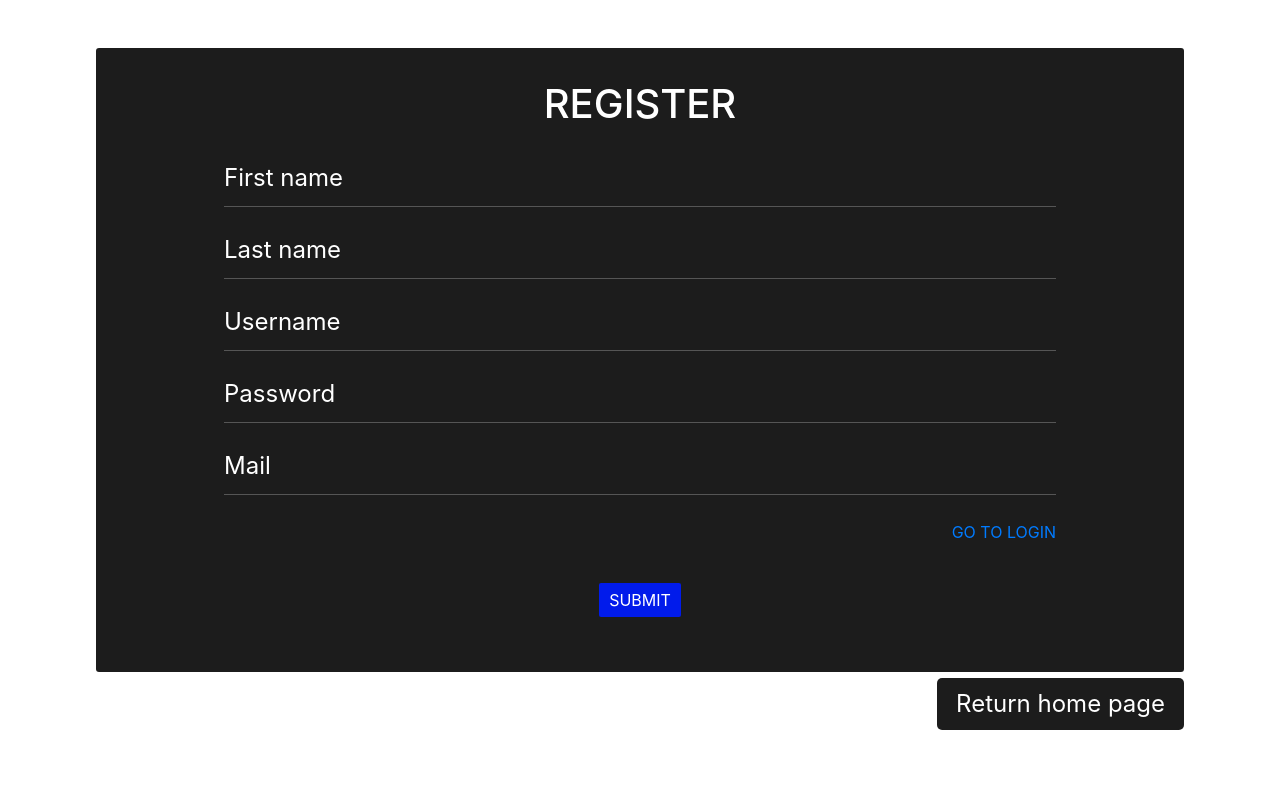
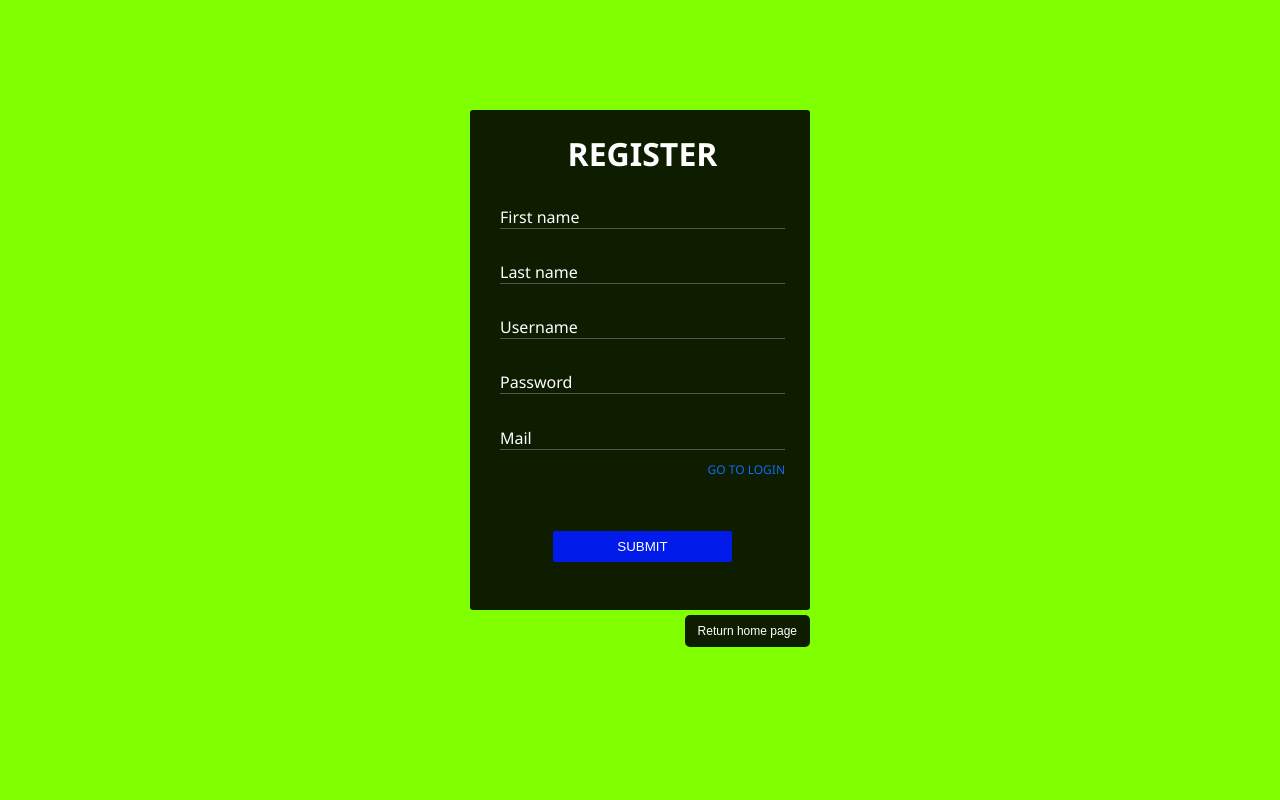
Before and after one commit to wilberpulido/Lista-de-tareas, a PHP site: page /view/registration.html in a window 1280 px wide. Run offline with PHP 8.4, Linux system fonts and the light colour scheme.

Commit message:
Arregle bien form de registro

```diff
--- a/style/form.css
+++ b/style/form.css
@@ -15,12 +15,18 @@
     height: 70%;
 }
 .formBoxRegister{
-    padding: 4vh 10vw;
+    padding: 20px 25px 30px 30px;
     width: 85%;
+    max-width: 340px;
+    height: 80%;
+    max-height: 500px;
     background-color: rgba(0, 0, 0, 0.89);
 }
 .formBoxLogin form{
     position: relative;
+    height: 100%;
+}
+.formBoxRegister form{
     height: 100%;
 }
 .formBoxLogin .form-container-login{
@@ -88,7 +94,7 @@
 }
 .btn-return-home a{
     color: white;
-    font-size: 3vh;
+    font-size: 12px;
 }
 .input-container-register{
 position: relative;
@@ -96,21 +102,27 @@ width: 100%;
 }
 .form-container-register{
     display: grid;
+    height: 100%;
     grid-template-columns: 100%;
-    grid-template-rows: repeat(6, 8vh) 5vh 10vh;
-    grid-row-gap: 1vh;
+    grid-template-rows: repeat(6, 10.833%) 10% 15%;
+    grid-row-gap: 1.43%;
+}
+.form-container-register div h2{
+    color: white;
+    text-align: center;
+    font-size: 4vh;
 }
 .input-container-register label{
-    position: relative;
+    position: absolute;
     color: white;
-    transition: all 0.5s ease-in-out;
     font-size: 3vh;
-    top:1vh;
+    bottom: 5px;
     z-index: 10;
+    transition: top 1s;
 }
 .input-container-register input{
     position: absolute;
-    top:2vh;
+    bottom: 5px;
     z-index: 20;
 }
 .input-container input,
@@ -140,7 +152,13 @@ width: 100%;
 }
 .link-login-register{
     position: relative;
-    margin-top: 1vh;
+    right: 0;
+}
+.link-login-register a{
+    position: absolute;
+    right: 0;
+    font-size: 12px;
+    color: rgb(18, 109, 245);
 }
 input:-webkit-autofill,
 input:-webkit-autofill:hover,
@@ -163,14 +181,13 @@ outline-color: transparent;
 	outline: none;
     border: 0;
     color: #fff;
-	padding:5px 10px;
+	padding:.5rem 1.5rem;
     text-transform:uppercase;
     border-radius:2px;
     cursor:pointer;
 }
-.text-center h2{
-    color: white;
-    font-size: 5vh;
+.form-container-register .btn-submit button{
+	padding:1vh 5vw;
 }
 #formContact{
     width: 90%;
@@ -316,7 +314,9 @@ font-weight: 500;
     }
 }
 @media only screen and (min-width: 480px){
-
+    .input-container-register label{
+        font-size: 16px;
+    }
     #formContact{
         width: 100%;
         display: grid;
--- a/style/style.css
+++ b/style/style.css
@@ -17,23 +17,39 @@
     background-color: rgb(37, 5, 250);
     border-radius: 20px;
   }
+body {
+    margin: 0;
+    font-family:"Segoe UI",Roboto,"Helvetica Neue",Arial,"Noto Sans",sans-serif,"Apple Color Emoji","Segoe UI Emoji","Segoe UI Symbol","Noto Color Emoji";
+    font-size: 1rem;
+    font-weight: 400;
+    line-height: 1.5;
+}
 .contenedor{
+    position: relative;
     width: 100vw;
+    max-width: 1300px;
+    height: 100vh;
     margin: 0 auto;
+    background-color: chartreuse;
 }
-p{
+p {
+    display: block;
+    margin-block-start: 1em;
+    margin-block-end: 1em;
+    margin-inline-start: 0px;
+    margin-inline-end: 0px;
     margin: 0;
 }
  /* homestyle */
 main{
-    height: 85vh;
+    position: absolute;
     width: 100%;
-    position: absolute;
-    left: 0;
+    height: 90%;
     top: 0;
     bottom: 0;
     overflow: auto;
     z-index: 20;
+    /* background-color: coral; */
 }
 .containerImagesHome{
     position: absolute;
@@ -535,7 +553,7 @@ main .btn-add-task-form:focus{
 }
 @media only screen and (min-width: 480px){
     main{
-        height: 90vh;
+        height: 90%;
     }
     main .containerImagesHome .titleWithoutLogin{
         top:45%;
@@ -599,9 +626,10 @@ main .btn-add-task-form:focus{
     }
 }
 @media only screen and (min-width: 768px){
-    /* main{
-        height: 90vh;
-    } */
+    main{
+        top: 15%;
+        height: 75%;
+    }
     /* main figure{
         top:10vh;
     }
--- a/view/aboutMe.php
+++ b/view/aboutMe.php
@@ -3,7 +3,6 @@
 <head>
     <meta charset="UTF-8">
     <meta name="viewport" content="width=device-width, initial-scale=1.0">
-    <link rel="stylesheet" href="https://cdn.jsdelivr.net/npm/bootstrap@4.5.3/dist/css/bootstrap.min.css" integrity="sha384-TX8t27EcRE3e/ihU7zmQxVncDAy5uIKz4rEkgIXeMed4M0jlfIDPvg6uqKI2xXr2" crossorigin="anonymous">
     <link rel="stylesheet" href="../style/style.css">
     <link rel="shortcut icon" href="../images/iconTask.icon"/>
     <script defer type="text/javascript" src="../funciones.js"></script>
--- a/view/registration.html
+++ b/view/registration.html
@@ -3,21 +3,20 @@
 <head>
     <meta charset="UTF-8">
     <meta name="viewport" content="width=device-width, initial-scale=1.0">
-    <link rel="stylesheet" href="https://cdn.jsdelivr.net/npm/bootstrap@4.5.3/dist/css/bootstrap.min.css" integrity="sha384-TX8t27EcRE3e/ihU7zmQxVncDAy5uIKz4rEkgIXeMed4M0jlfIDPvg6uqKI2xXr2" crossorigin="anonymous">
     <link rel="stylesheet" href="../style/form.css">
+    <link rel="stylesheet" href="../style/style.css">
     <link rel="shortcut icon" href="../images/iconTask.icon"/>
     <title>Registratation</title>
 </head>
 <body>
-    <div class="container-fluid">
-    <main>
+    <div class="contenedor">
     <div class="formBoxRegister">
         <button type="button" class="btn-return-home">
             <a class="btn" href="../">Return home page</a>
         </button>
         <form action="../controller/registration.php" method="POST">
             <div class="form-container-register">
-                    <div class="text-center">
+                <div>
                     <h2>REGISTER</h2>
                 </div>
                 <div class="input-container-register">
@@ -40,7 +39,7 @@
                     <input name="mail" type="email" required/>
                     <label>Mail</label>
                 </div>
-                    <div class="text-right link-login-register">
+                <div class="link-login-register">
                     <a href="./login.html" class="link">
                         GO TO LOGIN
                     </a>
@@ -51,7 +50,6 @@
             </div>
         </form>
     </div>
-    </main>
 </div>
 
 </body>
--- a/view/whyUseApp.php
+++ b/view/whyUseApp.php
@@ -3,14 +3,13 @@
 <head>
     <meta charset="UTF-8">
     <meta name="viewport" content="width=device-width, initial-scale=1.0">
-    <link rel="stylesheet" href="https://cdn.jsdelivr.net/npm/bootstrap@4.5.3/dist/css/bootstrap.min.css" integrity="sha384-TX8t27EcRE3e/ihU7zmQxVncDAy5uIKz4rEkgIXeMed4M0jlfIDPvg6uqKI2xXr2" crossorigin="anonymous">
     <link rel="stylesheet" href="../style/style.css">
     <link rel="shortcut icon" href="../images/iconTask.icon"/>
     <script defer type="text/javascript" src="../funciones.js"></script>
     <title>Why use this application</title>
 </head>
 <body>
-    <div class="container-fluid">
+    <div class="contenedor">
         <header>
         <div>
             <button class="btn btn-dark btn-menu"> Menu</button>
```
Also changed, not shown: other parts of style/form.css (+6 -25 lines), other parts of style/style.css (+66 -47 lines), index.php (+5 -4 lines), view/contact.php (+4 -5 lines). Lines whose indentation alone changed are shown as unchanged.
